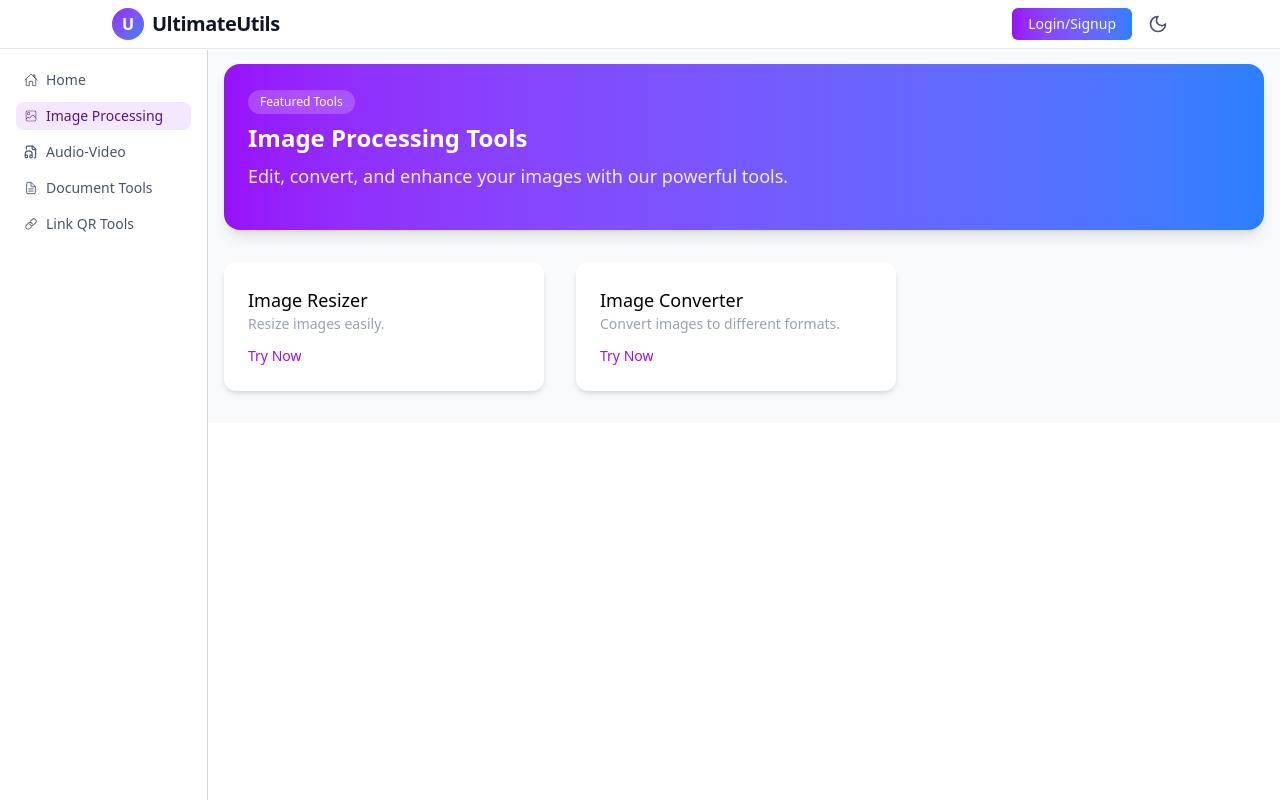
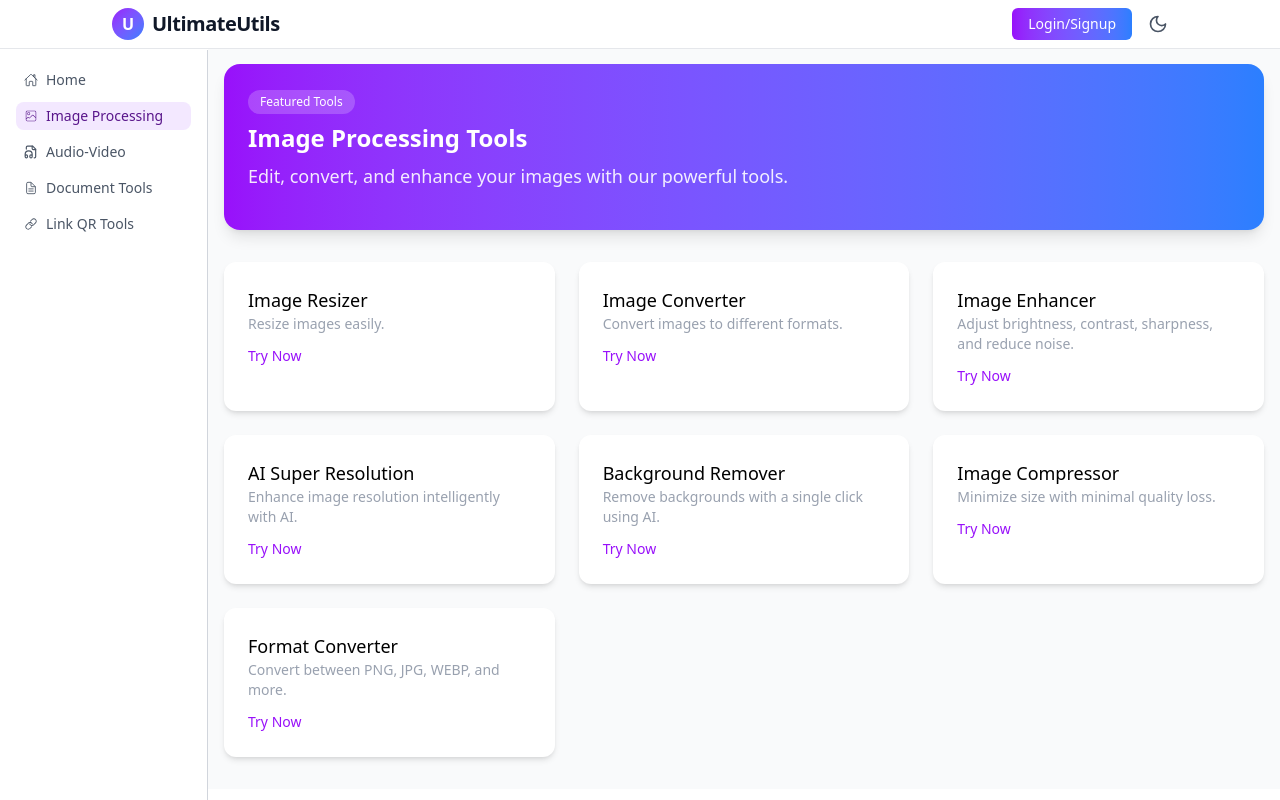
Before and after one commit to AnkeetSah/PolyTools, a React (Vite) app: page /image-tools in a window 1280 px wide. Built offline with nearby package versions, Linux system fonts and the light colour scheme.

Commit message:
created card component

```diff
--- /dev/null
+++ b/src/components/Card.jsx
@@ -0,0 +1,19 @@
+// Card.jsx
+import React from 'react';
+
+const Card = ({ title, desc, link }) => {
+    return (
+        <div className="rounded-xl bg-white p-6 shadow-md hover:shadow-lg">
+            <h3 className="text-lg font-medium">{title}</h3>
+            <p className="text-gray-400 text-sm">{desc}</p>
+            <a
+                href={link}
+                className="inline-flex items-center text-purple-600 text-sm font-medium mt-3"
+            >
+                Try Now
+            </a>
+        </div>
+    );
+};
+
+export default Card;
--- a/src/pages/DocumentTools/DocumentToolsPage.jsx
+++ b/src/pages/DocumentTools/DocumentToolsPage.jsx
@@ -1,45 +1,39 @@
-import React from 'react'
+import React from 'react';
+import Card from '../../components/Card';  // import your card component
 
-const DocumentToolsPage = () => {
-  return (
-    <main className='w-full  bg-gray-50 pt-4 pb-8 px-4'>
+const documentTools = [
+  {
+    title: "PDF Converter",
+    desc: "Convert documents to PDF format.",
+    link: "/document-tools/pdf-converter"
+  },
+  {
+    title: "Document Merger",
+    desc: "Merge multiple documents into one.",
+    link: "/document-tools/document-merger"
+  }
+];
+
+const DocumentToolsPage = () => (
+  <main className="w-full bg-gray-50 pt-4 pb-8 px-4">
     <section className="mb-8">
       <div className="w-full rounded-2xl bg-gradient-to-r from-purple-600 to-blue-500 p-6 text-white shadow-lg animate-fade-in">
         <span className="inline-block mb-2 px-3 py-1 rounded-full text-xs bg-white/20 hover:bg-white/30 transition">
           Featured Tools
         </span>
-          <h1 className="text-lg md:text-xl lg:text-2xl font-bold mb-2">
-            Document Tools
-          </h1>
+        <h1 className="text-lg md:text-xl lg:text-2xl font-bold mb-2">Document Tools</h1>
         <p className="text-base lg:text-lg opacity-90 mb-4 max-w-4xl">
           Edit, convert, and manage your documents with our powerful tools.
         </p>
       </div>
     </section>
-      <div className="grid grid-cols-3 gap-4">
-        <div className="w-80 rounded-xl bg-white p-6 shadow-md hover:shadow-lg">
-          <h3 className="text-lg font-medium">PDF Converter</h3>
-          <p className="text-gray-400 text-sm">Convert documents to PDF format.</p>
-          <a
-            href="/document-tools/pdf-converter"
-            className="inline-flex items-center text-purple-600 text-sm font-medium mt-3"
-          >
-            Try Now
-          </a>
-        </div>
-        <div className="w-80 rounded-xl bg-white p-6 shadow-md hover:shadow-lg">
-          <h3 className="text-lg font-medium">Document Merger</h3>
-          <p className="text-gray-400 text-sm">Merge multiple documents into one.</p>
-          <a
-            href="/document-tools/document-merger"
-            className="inline-flex items-center text-purple-600 text-sm font-medium mt-3"
-          >
-            Try Now
-          </a>
-        </div>
+
+     <div className="grid grid-cols-1 sm:grid-cols-2 lg:grid-cols-3 gap-6">
+      {documentTools.map(({ title, desc, link }) => (
+        <Card key={title} title={title} desc={desc} link={link} />
+      ))}
     </div>
   </main>
-  )
-}
+);
 
-export default DocumentToolsPage
+export default DocumentToolsPage;
--- a/src/pages/ImageTools/ImageTools.jsx
+++ b/src/pages/ImageTools/ImageTools.jsx
@@ -1,11 +1,51 @@
 import React from 'react'
+import Card from '../../components/Card';  // import your card component
 
 const ImageTools = () => {
+  const tools = [
+    {
+      title: "Image Resizer",
+      desc: "Resize images easily.",
+      link: "/image-tools/image-resizer"
+    },
+    {
+      title: "Image Converter",
+      desc: "Convert images to different formats.",
+      link: "/image-tools/image-converter"
+    }
+,
+    {
+      title: "Image Enhancer",
+      desc: "Adjust brightness, contrast, sharpness, and reduce noise.",
+      link: "/image-tools/image-enhancer"
+    },
+    {
+      title: "AI Super Resolution",
+      desc: "Enhance image resolution intelligently with AI.",
+      link: "/image-tools/ai-super-resolution"
+    },
+    {
+      title: "Background Remover",
+      desc: "Remove backgrounds with a single click using AI.",
+      link: "/image-tools/background-remover"
+    },
+    {
+      title: "Image Compressor",
+      desc: "Minimize size with minimal quality loss.",
+      link: "/image-tools/image-compressor"
+    },
+    {
+      title: "Format Converter",
+      desc: "Convert between PNG, JPG, WEBP, and more.",
+      link: "/image-tools/format-converter"
+    }
+
+  ]
   return (
-   <main className='w-full  bg-gray-50 pt-4 pb-8 px-4'>
+    <main className='w-full bg-gray-50 pt-4 pb-8 px-4'>
       <section className="mb-8">
         <div className="w-full rounded-2xl bg-gradient-to-r from-purple-600 to-blue-500 p-6 text-white shadow-lg animate-fade-in">
-           <span className="inline-block mb-2 px-3 py-1 rounded-full text-xs bg-white/20 hover:bg-white/30 transition">
+          <span className="inline-block mb-2 px-3 py-1 rounded-full text-xs bg-white/20 hover:bg-white/30 transition">
             Featured Tools
           </span>
           <h1 className="text-lg md:text-xl lg:text-2xl font-bold mb-2">
@@ -16,29 +56,12 @@ const ImageTools = () => {
           </p>
         </div>
       </section>
-      <div className="grid grid-cols-3 gap-4">
-        <div className="w-80 rounded-xl bg-white p-6 shadow-md hover:shadow-lg">
-          <h3 className="text-lg font-medium">Image Resizer</h3>
-          <p className="text-gray-400 text-sm">Resize images easily.</p>
-          <a
-            href="/image-tools/image-resizer"
-            className="inline-flex items-center text-purple-600 text-sm font-medium mt-3"
-          >
-            Try Now
-          </a>
-        </div>
-        <div className="w-80 rounded-xl bg-white p-6 shadow-md hover:shadow-lg">
-          <h3 className="text-lg font-medium">Image Converter</h3>
-          <p className="text-gray-400 text-sm">Convert images to different formats.</p>
-          <a
-            href="/image-tools/image-converter"
-            className="inline-flex items-center text-purple-600 text-sm font-medium mt-3"
-          >
-            Try Now
-          </a>
-        </div>
-      </div>
-   </main>
+      <div className="grid grid-cols-1 sm:grid-cols-2 lg:grid-cols-3 gap-6">
+      {tools.map(({ title, desc, link }) => (
+        <Card key={title} title={title} desc={desc} link={link} />
+      ))}
+    </div>
+    </main>
   )
 }
 
--- a/src/pages/LinkQrTools/LinkQrToolsPage.jsx
+++ b/src/pages/LinkQrTools/LinkQrToolsPage.jsx
@@ -1,8 +1,22 @@
-import React from 'react'
+// LinkQrToolsPage.jsx
+import React from 'react';
+import Card from '../../components/Card';  // import your card component
 
-const LinkQrToolsPage = () => {
-  return (
-       <main className=" w-full  bg-gray-50 pt-4 pb-8 px-4">
+const linkQrTools = [
+  {
+    title: "QR Code Generator",
+    desc: "Create QR codes for any URL.",
+    link: "/link-qr-tools/qr-code-generator"
+  },
+  {
+    title: "URL Shortener",
+    desc: "Shorten long URLs easily.",
+    link: "/link-qr-tools/url-shortener"
+  }
+];
+
+const LinkQrToolsPage = () => (
+  <main className="w-full bg-gray-50 pt-4 pb-8 px-4">
     <section className="mb-8">
       <div className="w-full rounded-2xl bg-gradient-to-r from-purple-600 to-blue-500 p-6 text-white shadow-lg animate-fade-in">
         <span className="inline-block mb-2 px-3 py-1 rounded-full text-xs bg-white/20 hover:bg-white/30 transition">
@@ -16,31 +30,13 @@ const LinkQrToolsPage = () => {
         </p>
       </div>
     </section>
-      <div className="grid grid-cols-3 gap-4">
-        <div className="w-80 rounded-xl bg-white p-6 shadow-md hover:shadow-lg">
-          <h3 className="text-lg font-medium">QR Code Generator</h3>
-          <p className="text-gray-400 text-sm">Create QR codes for any URL.</p>
-          <a
-            href="/link-qr-tools/qr-code-generator"
-            className="inline-flex items-center text-purple-600 text-sm font-medium mt-3"
-          >
-            Try Now
-          </a>
-        </div>
-        <div className="w-80 rounded-xl bg-white p-6 shadow-md hover:shadow-lg">
-          <h3 className="text-lg font-medium">URL Shortener</h3>
-          <p className="text-gray-400 text-sm">Shorten long URLs easily.</p>
-          <a
-            href="/link-qr-tools/url-shortener"
-            className="inline-flex items-center text-purple-600 text-sm font-medium mt-3"
-          >
-            Try Now
-          </a>
-        </div>
 
+    <div className="grid grid-cols-1 sm:grid-cols-2 lg:grid-cols-3 gap-6">
+      {linkQrTools.map(({ title, desc, link }) => (
+        <Card key={title} title={title} desc={desc} link={link} />
+      ))}
     </div>
   </main>
-  )
-}
+);
 
-export default LinkQrToolsPage
+export default LinkQrToolsPage;
```
Lines whose indentation alone changed are shown as unchanged.
